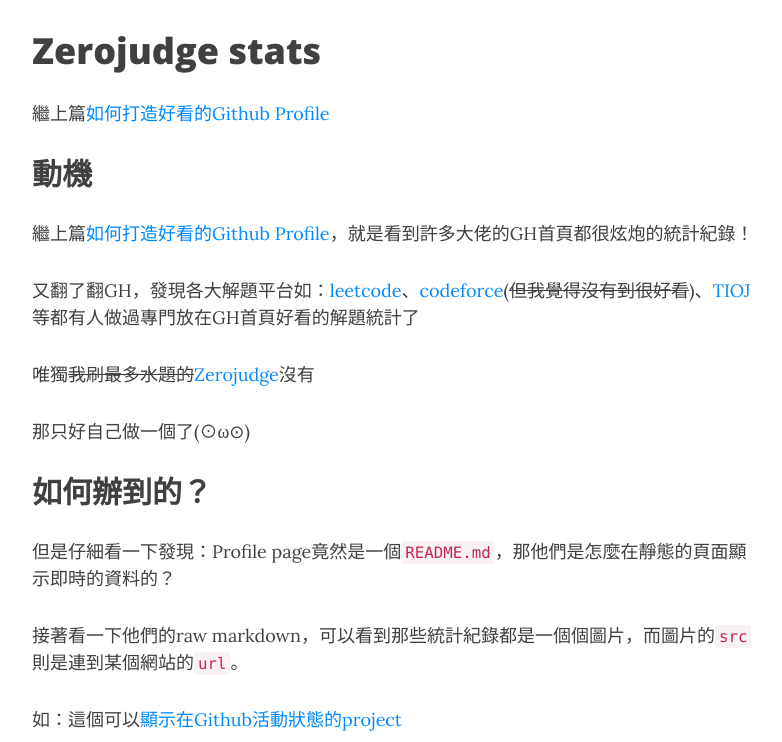
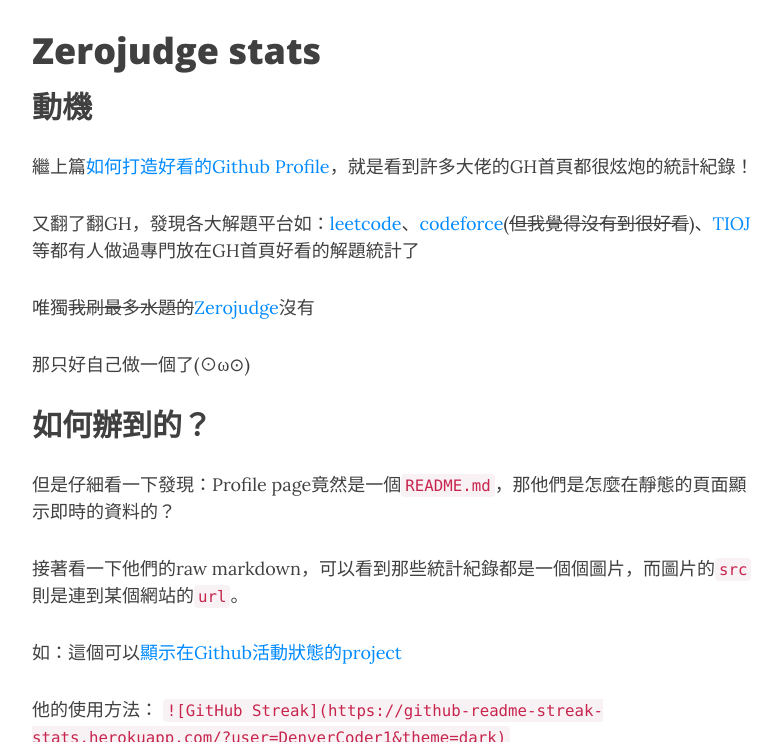
Before and after one commit to jason810496/blog, a Jekyll site: the page built from _posts/2022-03-22-ZJstats0.md, in a window 1280 px wide and 900 px high, scrolled down 389 px, cut to the strip 158-900 px from the top of the window. Shown: the whole strip, without its empty margins (243-1025 px from the left). Built offline with Jekyll 4.4.1, drawn with Linux system fonts in a browser that asks for light colours; nearby versions of some CDN libraries; comment, search, counter and statistics services are not loaded.

Commit message:
upd link

```diff
--- a/_posts/2022-03-22-ZJstats0.md
+++ b/_posts/2022-03-22-ZJstats0.md
@@ -21,11 +21,9 @@ readtime: true
 
 # Zerojudge stats
 
-繼上篇[如何打造好看的Github Profile]()
-
 ## 動機
 
-繼上篇[如何打造好看的Github Profile]()，就是看到許多大佬的GH首頁都很炫炮的統計紀錄！
+繼上篇[如何打造好看的Github Profile](https://jason810496.github.io/blog/2022-02-08-github-profile-01-zh/)，就是看到許多大佬的GH首頁都很炫炮的統計紀錄！
 
 又翻了翻GH，發現各大解題平台如：[leetcode](https://github.com/JacobLinCool/LeetCode-Stats-Card)、[codeforce](https://github.com/SiriusKoan/codeforces-stats)(~~但我覺得沒有到很好看~~)、[TIOJ](https://github.com/JacobLinCool/TIOJ-Stats-Card)等都有人做過專門放在GH首頁好看的解題統計了
 
```
